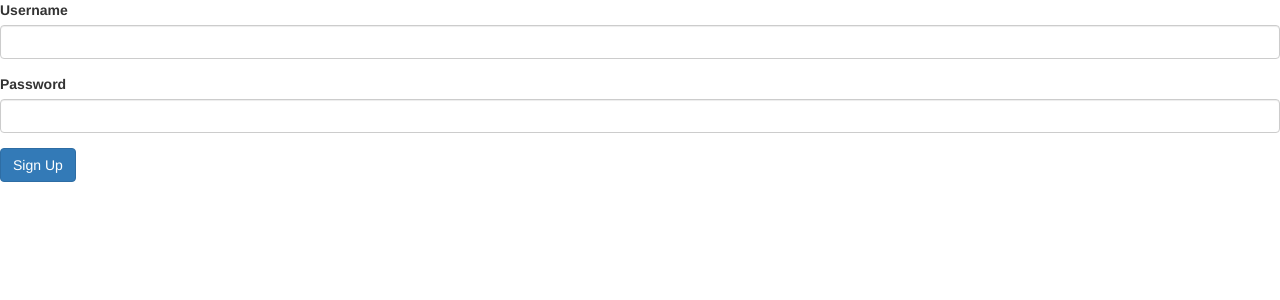
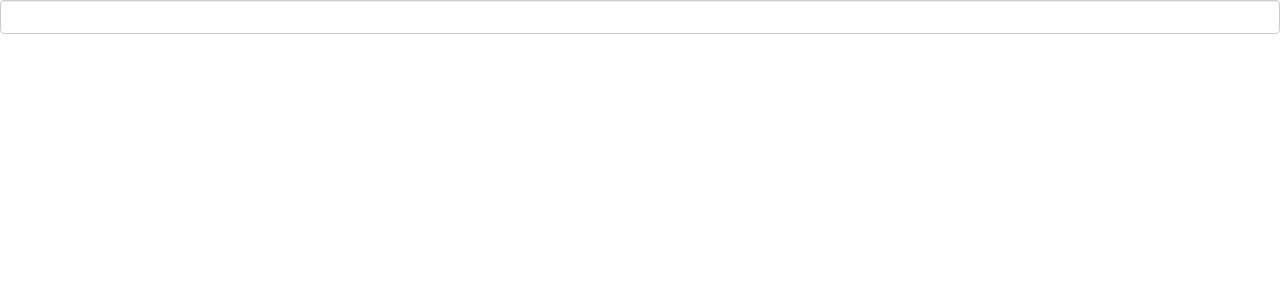
Before and after one commit to ami-friedman/AngularCourse, an Angular app in the folder hello-world/: page / in a window 1280 px wide. Shown: the top 300 px of the page. Built offline with nearby package versions, Linux system fonts and the light colour scheme.

Commit message:
Template driven and reactive forms

```diff
--- a/hello-world/src/app/app.component.html
+++ b/hello-world/src/app/app.component.html
@@ -1 +1 @@
-<signup-form></signup-form>
+<new-course-form></new-course-form>
--- a/hello-world/src/app/app.module.ts
+++ b/hello-world/src/app/app.module.ts
@@ -11,6 +11,7 @@ import { TitlecasePipe } from './titlecase.pipe';
 import { ZippyComponent } from './zippy/zippy.component';
 import { CourseFormComponent } from './course-form/course-form.component';
 import { SignupFormComponent } from './signup-form/signup-form.component';
+import { NewCourseFormComponent } from './new-course-form/new-course-form.component';
 
 @NgModule({
   declarations: [
@@ -21,7 +22,8 @@ import { SignupFormComponent } from './signup-form/signup-form.component';
     CaseComponent,
     TitlecasePipe,
     ZippyComponent,
-    CourseFormComponent
+    CourseFormComponent,
+    NewCourseFormComponent
   ],
   imports: [
     BrowserModule,
--- /dev/null
+++ b/hello-world/src/app/new-course-form/new-course-form.component.html
@@ -0,0 +1,8 @@
+<form>
+<input type="text" class="form-control" (keyup.enter)="addNewTopic(topic)" #topic>
+<ul class="list-group">
+  <li *ngFor="let topic of topics.controls">
+    <input type="text" class="form-control" value="{{ topic.value }}" (click)="removeTopic(topic)">
+  </li>
+</ul>
+</form>
--- /dev/null
+++ b/hello-world/src/app/new-course-form/new-course-form.component.ts
@@ -0,0 +1,30 @@
+import { FormGroup, FormArray, FormControl } from '@angular/forms';
+import { Component, } from '@angular/core';
+
+@Component({
+  selector: 'new-course-form',
+  templateUrl: './new-course-form.component.html',
+  styleUrls: ['./new-course-form.component.css']
+})
+export class NewCourseFormComponent {
+  form = new FormGroup({
+    topics: new FormArray([])
+  });
+
+  addNewTopic(topic: HTMLInputElement) {
+    this.topics.push(new FormControl(topic.value));
+    topic.value = '';
+  }
+
+  removeTopic(topic: FormControl) {
+    const index = this.topics.controls.indexOf(topic);
+    this.topics.removeAt(index);
+    console.log('here');
+  }
+
+  get topics() {
+    return this.form.get('topics') as FormArray;
+  }
+
+
+}
--- a/hello-world/src/app/signup-form/signup-form.component.html
+++ b/hello-world/src/app/signup-form/signup-form.component.html
@@ -1,19 +1,22 @@
-<form [formGroup]="form">
-    <div class="form-group">
-        <label for="username">Username</label>
-        <input
-            formControlName="username"
-            id="username"
-            type="text"
-            class="form-control">
-    </div>
-    <div class="form-group">
-        <label for="password">Password</label>
-        <input
-            formControlName="password"
-            id="password"
-            type="text"
-            class="form-control">
+<form [formGroup]="form" (ngSubmit)="login()">
+    <div *ngIf="form.errors" class="alert alert-danger">Invalid username or password</div>
+    <div formGroupName="account">
+        <div class="form-group">
+            <label for="username">Username</label>
+            <input formControlName="username" id="username" type="text" class="form-control">
+            <div *ngIf="username.pending">Checking for uniqueness...</div>
+            <div *ngIf="username.touched && username.invalid" class="alert alert-danger">
+                <div *ngIf="username.errors.required">Must Enter Username</div>
+                <div *ngIf="username.errors.minlength">Username must be at least
+                    {{ username.errors.minlength.requiredLength }} charachters</div>
+                <div *ngIf="username.errors.cannotContainSpace">Username cannot contain spaces</div>
+                <div *ngIf="username.errors.shouldBeUnique">Username is not unique</div>
+            </div>
+        </div>
+        <div class="form-group">
+            <label for="password">Password</label>
+            <input formControlName="password" id="password" type="text" class="form-control">
+        </div>
     </div>
     <button class="btn btn-primary" type="submit">Sign Up</button>
 </form>
--- a/hello-world/src/app/signup-form/signup-form.component.ts
+++ b/hello-world/src/app/signup-form/signup-form.component.ts
@@ -1,5 +1,6 @@
 import { Component } from '@angular/core';
-import { FormGroup, FormControl } from '@angular/forms';
+import { FormGroup, FormControl, Validators } from '@angular/forms';
+import { UsernameValidator } from './username.validators';
 
 
 @Component({
@@ -9,7 +10,30 @@ import { FormGroup, FormControl } from '@angular/forms';
 })
 export class SignupFormComponent {
   form = new FormGroup({
-    username: new FormControl(),
-    password: new FormControl()
+    account: new FormGroup({
+      username: new FormControl('', [
+        Validators.required,
+        Validators.minLength(3),
+        UsernameValidator.cannotContainSpace
+      ],
+        UsernameValidator.shouldBeUnique),
+      password: new FormControl('', Validators.required)
+    })
   });
+
+  get username() {
+    return this.form.get('account.username');
+  }
+
+  login() {
+    console.log('login called');
+    return this.form.setErrors({
+      invalidLogin: true
+    });
+  }
+
+  get password() {
+    return this.form.get('password');
+
+  }
 }
--- /dev/null
+++ b/hello-world/src/app/signup-form/username.validators.ts
@@ -0,0 +1,26 @@
+import { AbstractControl, ValidationErrors } from '@angular/forms';
+
+export class UsernameValidator {
+  static cannotContainSpace(control: AbstractControl): ValidationErrors | null {
+    if ((control.value as string).indexOf(' ') >= 0) {
+      return {
+        cannotContainSpace: true,
+      };
+    }
+    return null;
+  }
+
+  static shouldBeUnique(control: AbstractControl): Promise <ValidationErrors | null> {
+    return new Promise((resolve, reject) => {
+      setTimeout(() => {
+        if (control.value === 'ami') {
+          resolve({
+            shouldBeUnique: true
+          });
+        } else {
+          resolve(null);
+        }
+      }, 2000);
+    });
+  }
+}
```
Also changed, not shown: hello-world/src/app/new-course-form/new-course-form.component.css (added), 1 other file (tests, documents, lock files or other folders).
